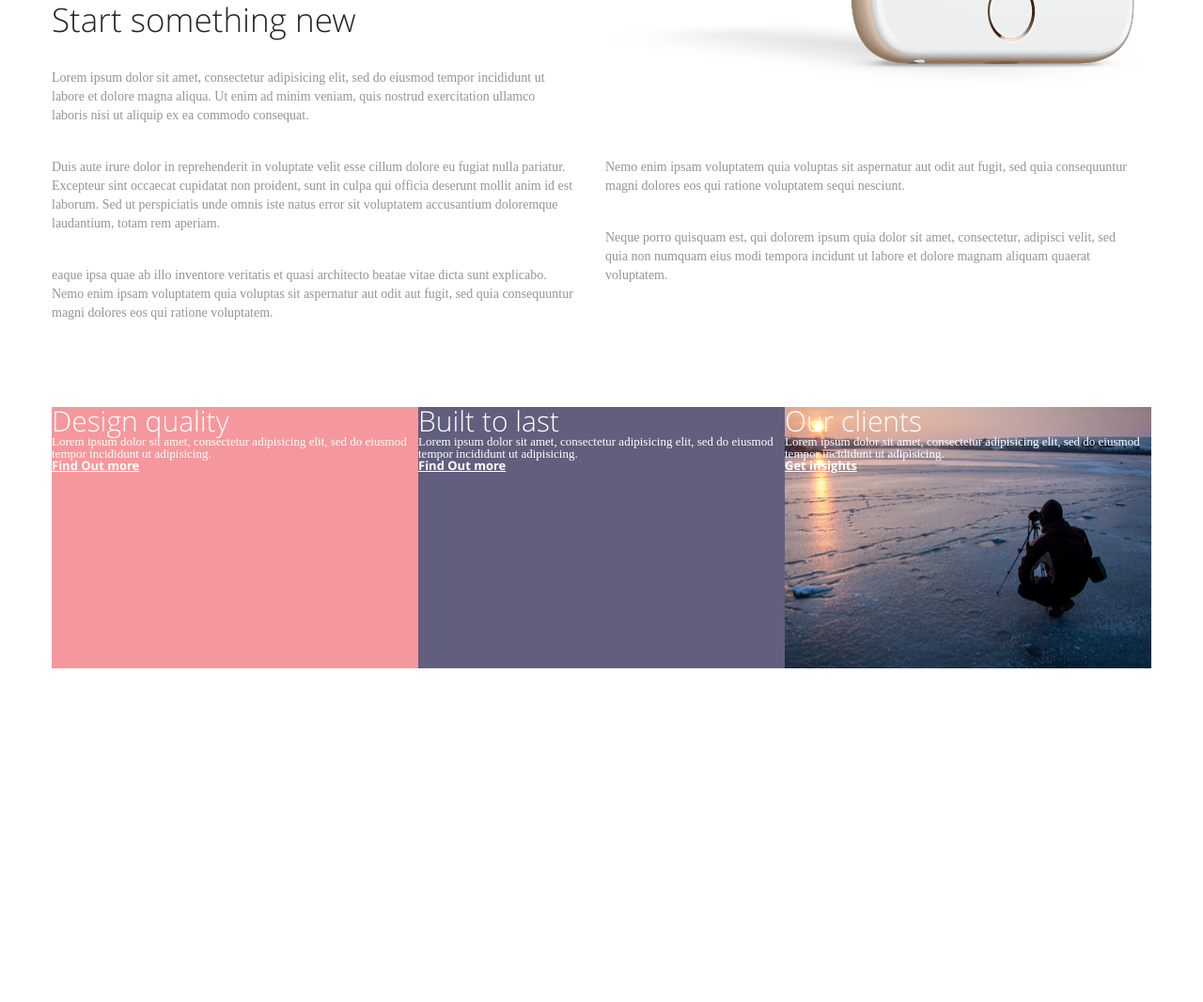
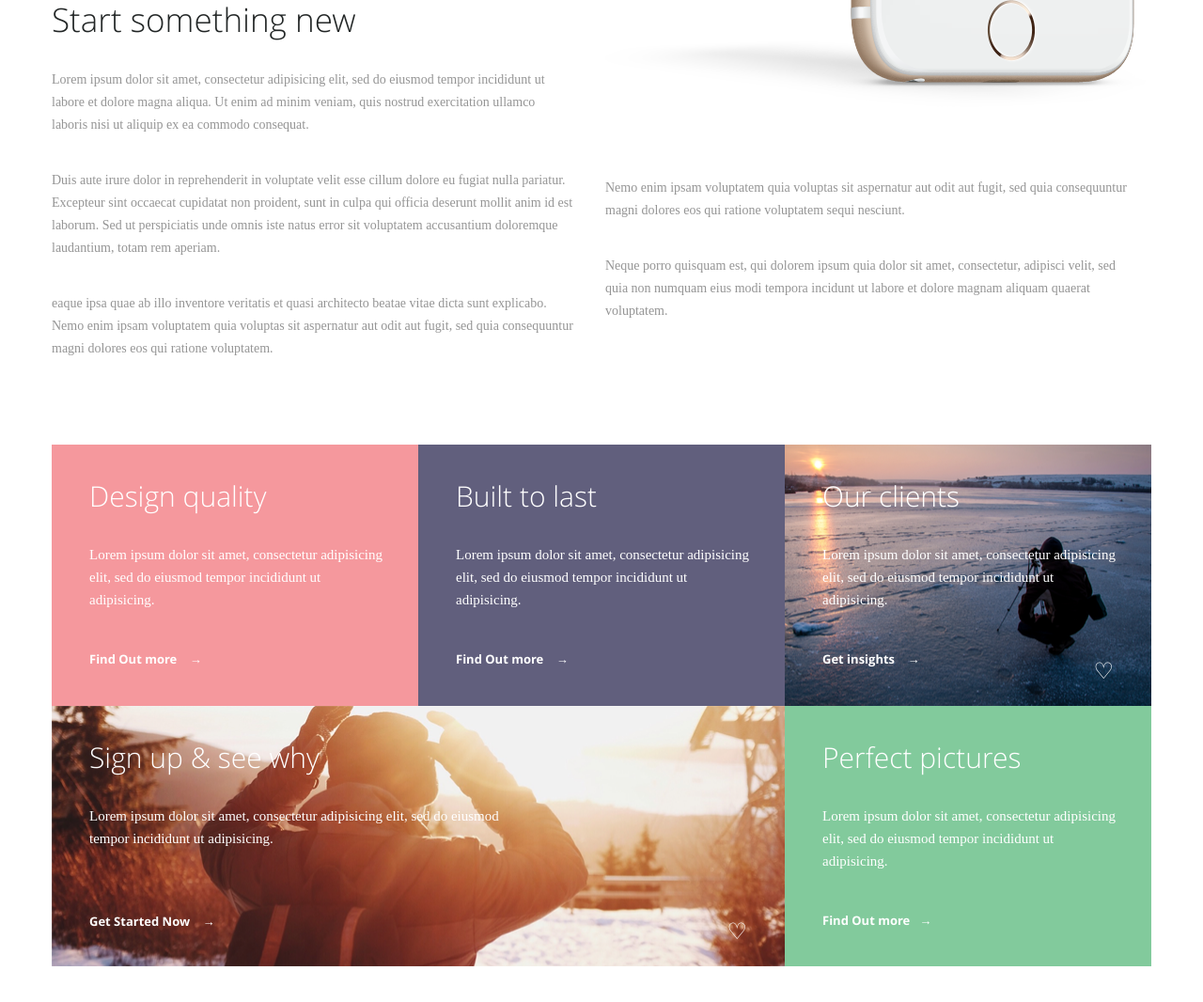
Before and after one commit to vitalyagru/take_lp, a plain HTML site: page index.html in a window 1280 px wide. Shown: the part 1052-2118 px from the top of the page at 94% size. Drawn offline with Linux system fonts and the light colour scheme; a web font is replaced by a local one.

Commit message:
changed block graphic content

```diff
--- a/css/fonts.css
+++ b/css/fonts.css
@@ -81,7 +81,7 @@ src: local('Merriweather Bold Italic'), url('../fonts/marriweather/Merriweather-
 font-family: 'Merriweather Heavy Italic';
 font-style: normal;
 font-weight: normal;
-src: local('Merriweather Heavy Italic'), url('../fonts/marriweather/Merriweather-HeavyItalic.woff') format('woff');
+src: local('Merriweather Heavy Italic'), url('../fonts/merriweather/Merriweather-HeavyItalic.woff') format('woff');
 }
 
 
--- a/css/main.css
+++ b/css/main.css
@@ -46,7 +46,7 @@ header {
   font-family: "OpenSans";
   font-size: 14px;
   color: #fff;
-  line-height: 20px;
+  line-height: 24px;
   padding: 10px 0;
 }
 
@@ -86,7 +86,7 @@ header {
   font-size: 14px;
   color: #959595;
   padding-top: 35px;
-  line-height: 20px;
+  line-height: 24px;
 }
 .slide {
   position: absolute;
@@ -118,15 +118,31 @@ header {
 }
 .row-article li p {
   font-family: "OpenSans";
-  font-size: 13px;
+  font-size: 15px;
   color: #fff;
+  line-height: 24px;
+  width: 318px;
+  margin: 35px 0 45px;
 }
 .row-article li a {
   font-family: "OpenSansBold";
   font-size: 13px;
   color: #fff;
+  text-decoration: none;
 }
 
+.row-article li a:hover {
+  text-decoration: underline;
+}
+
+.row-article li a:after {
+  content: "→";
+  margin: 10px;
+}
+
+.article-content {
+  margin: 40px;
+}
 .first-article {
   background-color: #f5989d;
 }
@@ -138,3 +154,34 @@ header {
 .third-article {
   background-image: url("../img/third-article_bg.png");
 }
+
+li.fourth-article {
+  background-image: url("../img/fourth-article_bg.png");
+  width: 780px;
+  position: relative;
+  top: -24px;
+}
+
+li.fourth-article p {
+  width: 480px;
+}
+
+li.fourth-article a {
+  position: relative;
+  top: 25px;
+}
+li.third-article {
+  position: relative;
+}
+
+.fifth-article {
+  background-color: #82ca9c;
+}
+
+.like {
+  font-size: 24px;
+  color: #fff;
+  position: absolute;
+  bottom: 25px;
+  right: 40px;
+}
--- a/index.html
+++ b/index.html
@@ -45,31 +45,43 @@
           <div class="second-content">
             <ul class="row-article">
               <li class="first-article">
+                <div class="article-content">
                   <h3>Design quality</h3>
                   <p>Lorem ipsum dolor sit amet, consectetur adipisicing elit, sed do eiusmod tempor incididunt ut adipisicing.</p>
                   <a href="#">Find Out more </a>
+                </div>
               </li>
               <li class="second-article">
+                <div class="article-content">
                   <h3>Built to last</h3>
                   <p>Lorem ipsum dolor sit amet, consectetur adipisicing elit, sed do eiusmod tempor incididunt ut adipisicing.</p>
                   <a href="#">Find Out more </a>
+                </div>
               </li>
               <li class="third-article">
+                <div class="article-content">
                   <h3>Our clients</h3>
                   <p>Lorem ipsum dolor sit amet, consectetur adipisicing elit, sed do eiusmod tempor incididunt ut adipisicing.</p>
                   <a href="#">Get insights </a>
+                  <span class="like">♡</span>
+                <div class="article-content">
               </li>
             </ul>
             <ul class="row-article">
               <li class="fourth-article">
+                <div class="article-content">
                   <h3>Sign up & see why</h3>
                   <p>Lorem ipsum dolor sit amet, consectetur adipisicing elit, sed do eiusmod tempor incididunt ut adipisicing.</p>
                   <a href="#">Get Started Now </a>
+                  <span class="like">♡</span>
+                </div>
               </li>
               <li class="fifth-article">
+                <div class="article-content">
                   <h3>Perfect pictures</h3>
                   <p>Lorem ipsum dolor sit amet, consectetur adipisicing elit, sed do eiusmod tempor incididunt ut adipisicing.</p>
                   <a href="#">Find Out more</a>
+                </div>
               </li>
             </ul>
           </div>
```
Lines whose indentation alone changed are shown as unchanged.
